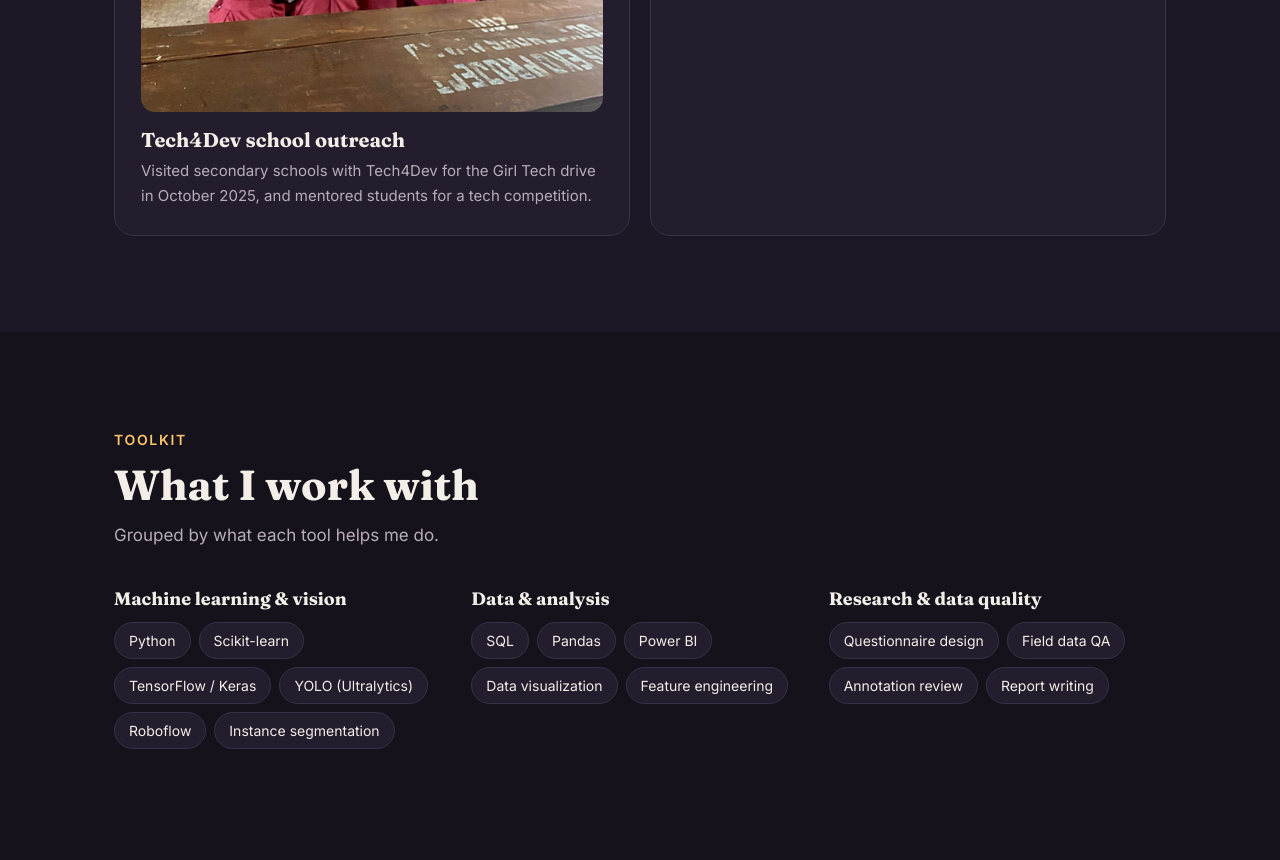
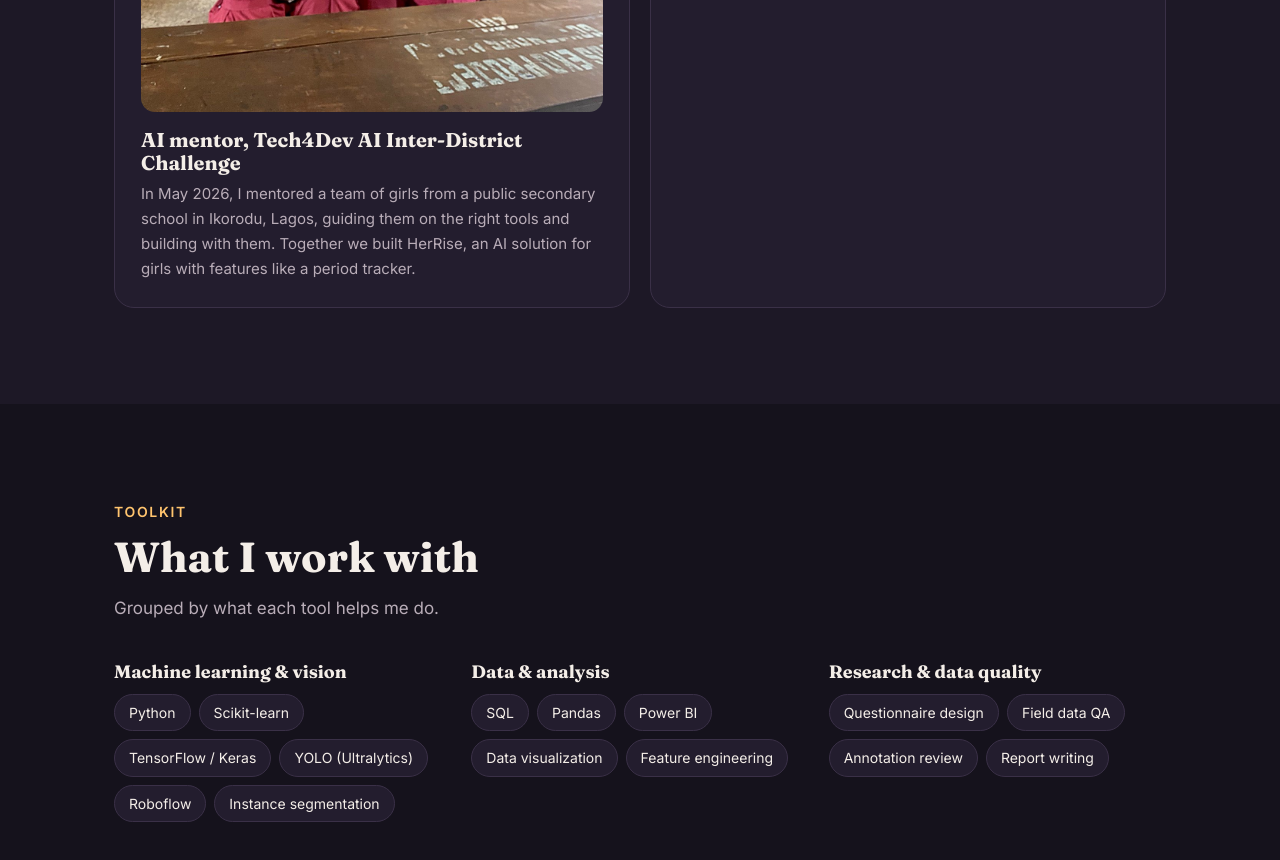
Before and after one commit to MaryGit-24/MaryGit-24.github.io, a plain HTML site: page index.html in a window 1280 px wide. Shown: the part 4800-5660 px from the top of the page. Drawn offline with Linux system fonts and the light colour scheme.

Commit message:
Revise Tech4Dev outreach details in index.html
Updated the content for the Tech4Dev outreach section to reflect mentoring activities in 2026, including details about the AI Inter-District Challenge and the project HerRise.

```diff
--- a/index.html
+++ b/index.html
@@ -296,9 +296,9 @@ footer{border-top:1px solid var(--line);padding:28px 0;color:var(--muted);font-s
       </div>
       <div class="titem">
         <!-- PHOTO: upload tech4dev-outreach.jpg to assets/images/ -->
-        <img src="assets/images/tech4dev-outreach.jpg" alt="Mary mentoring secondary school students at a Tech4Dev school visit">
-        <h3>Tech4Dev school outreach</h3>
-        <p>Visited secondary schools with Tech4Dev for the Girl Tech drive in October 2025, and mentored students for a tech competition.</p>
+        <img src="assets/images/tech4dev-outreach.jpg" alt="Mary mentoring secondary school girls during the Tech4Dev AI Inter-District Challenge">
+        <h3>AI mentor, Tech4Dev AI Inter-District Challenge</h3>
+        <p>In May 2026, I mentored a team of girls from a public secondary school in Ikorodu, Lagos, guiding them on the right tools and building with them. Together we built HerRise, an AI solution for girls with features like a period tracker.</p>
       </div>
       <div class="titem">
         <i class="fas fa-seedling"></i>
```
